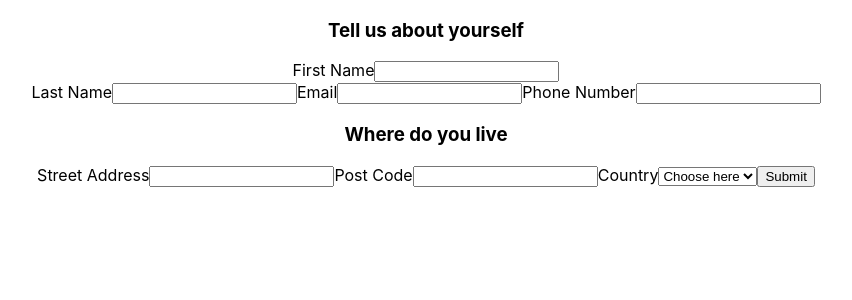
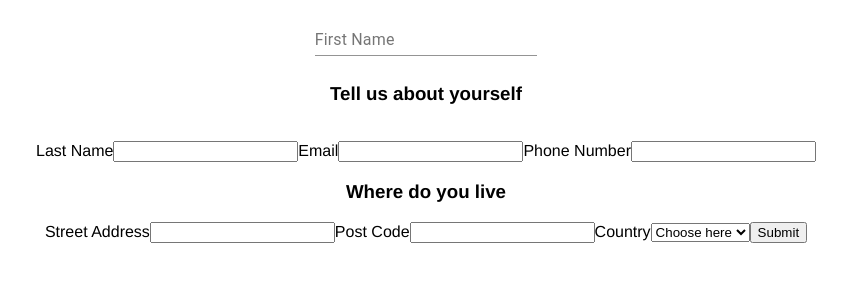
Before and after one commit to Saayaman/workstory-test, a React (Create React App) app: page / in a window 1280 px wide. Shown: the top 300 px of the page, without its empty margins (214-1066 px from the left). Built offline with nearby package versions, Linux system fonts and the light colour scheme.

Commit message:
update in form ui

```diff
--- a/package.json
+++ b/package.json
@@ -3,6 +3,7 @@
   "version": "0.1.0",
   "private": true,
   "dependencies": {
+    "@material-ui/core": "^4.11.3",
     "@testing-library/jest-dom": "^5.11.4",
     "@testing-library/react": "^11.1.0",
     "@testing-library/user-event": "^12.1.10",
--- a/src/component/Form/index.js
+++ b/src/component/Form/index.js
@@ -1,4 +1,15 @@
 import React, { useState } from 'react';
+import TextField from '@material-ui/core/TextField';
+import { makeStyles } from '@material-ui/core/styles';
+
+const useStyles = makeStyles((theme) => ({
+  root: {
+    '& .MuiTextField-root': {
+      margin: theme.spacing(1),
+      width: '25ch',
+    },
+  },
+}));
 
 const snakeToCamel = (str) => str.replace(
   /([-_][a-z])/g,
@@ -13,6 +24,7 @@ const renameKey = (obj, oldKey, newKey) => {
 
 const Form = () => {
   const [formData, updateFormData] = useState({});
+  const classes = useStyles();
 
 
   const handleChange = (e) => {
@@ -36,12 +48,19 @@ const Form = () => {
   };
 
   return (
-    <form onSubmit={handleSubmit} method="post">
+    <form className={classes.root} onSubmit={handleSubmit} method="post">
+
+        <TextField
+          label="First Name"
+          type="text"
+          autoComplete="current-password"
+          name="first_name"
+        />
       <h3>Tell us about yourself</h3>
-      <label>
+      {/* <label>
         First Name
-        <input name="first_name" type="text" onChange={handleChange} />
-      </label>
+        <input name="first_name" type="text" placeholder="First Name" onChange={handleChange} />
+      </label> */}
       <br />
       <label>
         Last Name
--- a/src/index.css
+++ b/src/index.css
@@ -1,8 +1,6 @@
 body {
   margin: 0;
-  font-family: -apple-system, BlinkMacSystemFont, 'Segoe UI', 'Roboto', 'Oxygen',
-    'Ubuntu', 'Cantarell', 'Fira Sans', 'Droid Sans', 'Helvetica Neue',
-    sans-serif;
+  font-family: "Avenir","Helvetica Neue",Helvetica,Arial,sans-serif;
   -webkit-font-smoothing: antialiased;
   -moz-osx-font-smoothing: grayscale;
 }
```
Also changed, not shown: 1 other file (tests, documents, lock files or other folders).
